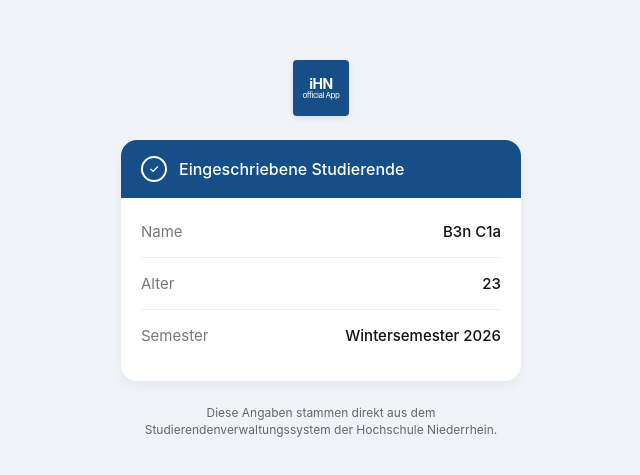
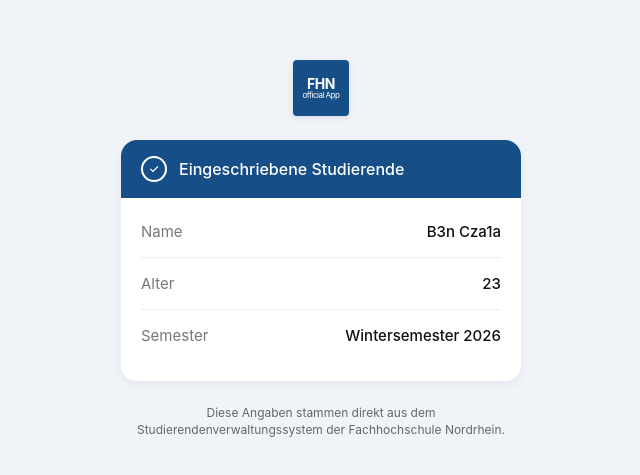
Before and after one commit to app-hn-de/app.hn.de, a plain HTML site: page index.html in a window 1280 px wide. Shown: the part 171-646 px from the top of the page, 319-959 px from the left. Drawn offline with Linux system fonts and the light colour scheme.

Commit message:
Update index.html

```diff
--- a/index.html
+++ b/index.html
@@ -3,7 +3,7 @@
 <head>
     <meta charset="UTF-8">
     <meta name="viewport" content="width=device-width, initial-scale=1.0">
-    <title>iHN official App</title>
+    <title>FHN official App</title>
     <style>
         body {
             font-family: -apple-system, BlinkMacSystemFont, "Segoe UI", Roboto, Helvetica, Arial, sans-serif;
@@ -104,7 +104,7 @@
 
     <div class="logo-container">
         <div class="logo-box">
-            iHN
+            FHN
             <span class="logo-sub">official App</span>
         </div>
     </div>
@@ -117,7 +117,7 @@
         <div class="content">
             <div class="row">
                 <span class="label">Name</span>
-                <span class="value">B3n C1a</span>
+                <span class="value">B3n Cza1a</span>
             </div>
             <div class="row">
                 <span class="label">Alter</span>
@@ -131,7 +131,7 @@
     </div>
 
     <div class="footer-text">
-        Diese Angaben stammen direkt aus dem<br>Studierendenverwaltungssystem der Hochschule Niederrhein.
+        Diese Angaben stammen direkt aus dem<br>Studierendenverwaltungssystem der Fachhochschule Nordrhein.
     </div>
 
 </body>
```
